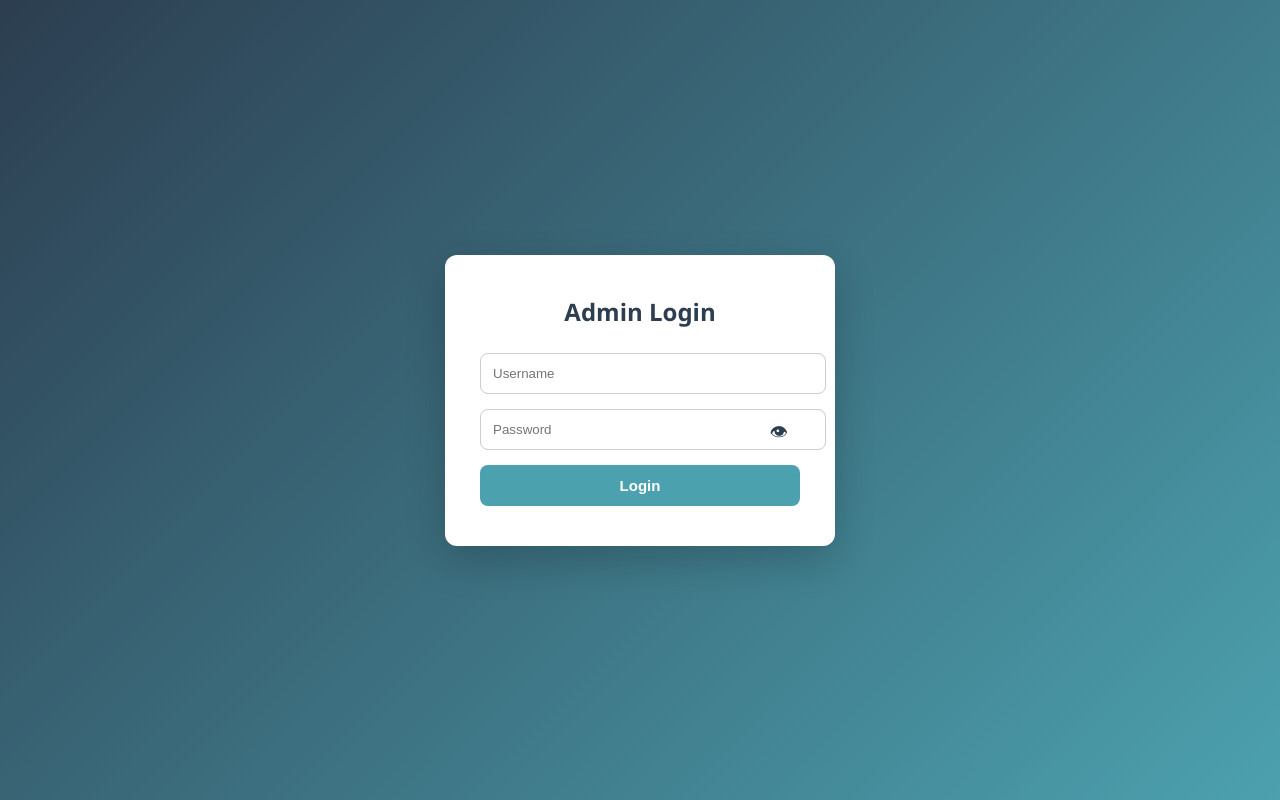
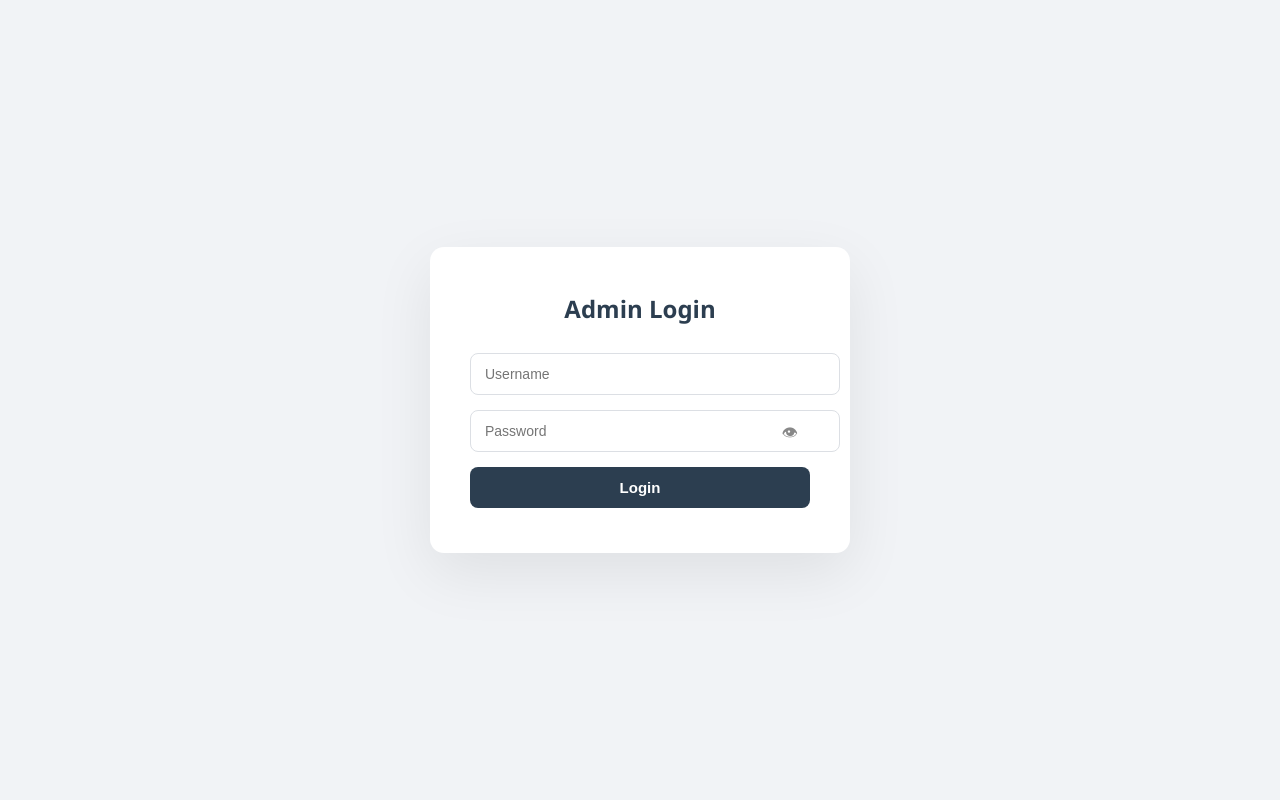
Before and after one commit to kapilgoriya3-cmyk/S-courier-system, a React (Create React App) app in the folder frontend/: page / in a window 1280 px wide. Built offline with nearby package versions, Linux system fonts and the light colour scheme.

Commit message:
chaging of ui

```diff
--- a/frontend/src/components/Navbar.js
+++ b/frontend/src/components/Navbar.js
@@ -1,16 +1,26 @@
 import { Link } from "react-router-dom";
 
 function Navbar() {
+  const handleLogout = () => {
+    localStorage.removeItem("token");
+    window.location.reload();
+  };
+
   return (
-    <div className="navbar">
-      <div className="nav-title">KAPIL ENTERPRISES</div>
+    <nav className="navbar">
+      <h2 className="logo">Courier System</h2>
 
       <div className="nav-links">
         <Link to="/">Add Entry</Link>
         <Link to="/records">Records</Link>
         <Link to="/billing">Billing</Link>
+
+        {/* LOGOUT */}
+        <button className="logout-btn" onClick={handleLogout}>
+          Logout
+        </button>
       </div>
-    </div>
+    </nav>
   );
 }
 
--- a/frontend/src/index.css
+++ b/frontend/src/index.css
@@ -9,30 +9,59 @@ body {
 
 /* ===== NAVBAR ===== */
 
+
 .navbar {
-  background: #1f2a36;
+  background: #2c3e50;
   color: white;
-  padding: 16px 28px;
+
+  padding: 14px 25px;
+
+  display: flex;
+  justify-content: space-between;
+  align-items: center;
+
+  box-shadow: 0 2px 8px rgba(0,0,0,0.15);
+}
+
+/* LOGO */
+
+.logo {
+  margin: 0;
+  font-size: 20px;
+}
+
+/* NAV LINKS */
+
+.nav-links {
   display: flex;
   align-items: center;
-  justify-content: space-between;
-  box-shadow: 0 2px 10px rgba(0,0,0,0.25);
-}
-
-.nav-title {
-  font-size: 18px;
-  font-weight: 600;
+  gap: 20px;
 }
 
 .nav-links a {
-  color: #d0d8df;
+  color: white;
   text-decoration: none;
-  margin-left: 22px;
   font-size: 15px;
 }
 
 .nav-links a:hover {
-  color: white;
+  text-decoration: underline;
+}
+
+/* LOGOUT BUTTON */
+
+.logout-btn {
+  background: transparent;
+  border: none;
+  color: #ffb3b3;  /* subtle red */
+
+  font-size: 15px;
+  cursor: pointer;
+}
+
+.logout-btn:hover {
+  color: #ff6b6b;
+  text-decoration: underline;
 }
 
 /* ===== CARD CONTAINER ===== */
@@ -200,39 +229,70 @@ select {
   overflow-y: auto;
 }
 
-/* ===== LOGIN PAGE ===== */
+/* ===== LOGIN PAGE (FULL SCREEN) ===== */
 
 .login-page {
   height: 100vh;
+  width: 100%;
   display: flex;
   justify-content: center;
   align-items: center;
-  background: linear-gradient(135deg, #2c3e50, #4ca1af);
+
+  background: #f1f3f6; /* soft professional background */
+  font-family: "Segoe UI", Arial, sans-serif;
 }
 
+/* ===== LOGIN CARD ===== */
+
 .login-card {
-  background: white;
-  padding: 40px 35px;
-  border-radius: 12px;
-  width: 320px;
-  box-shadow: 0 15px 40px rgba(0,0,0,0.2);
+  background: #ffffff;
+  padding: 45px 40px;
+  border-radius: 14px;
+  width: 340px;
+
+  box-shadow: 0 20px 60px rgba(0, 0, 0, 0.08);
+
   text-align: center;
 }
 
-.login-card h2 {
+/* ===== BRAND NAME ===== */
+
+.login-brand {
+  font-size: 20px;
+  font-weight: 600;
+  color: #2c3e50;
+  margin-bottom: 5px;
+}
+
+/* ===== TITLE ===== */
+
+.login-title {
+  font-size: 18px;
+  color: #555;
   margin-bottom: 25px;
-  color: #2c3e50;
 }
+
+/* ===== INPUT FIELDS ===== */
 
 .login-card input {
   width: 100%;
-  padding: 12px;
+  padding: 12px 14px;
   margin-bottom: 15px;
+
   border-radius: 8px;
-  border: 1px solid #ccc;
+  border: 1px solid #dcdfe4;
+
+  font-size: 14px;
+  transition: all 0.2s ease;
 }
 
-/* PASSWORD FIELD */
+.login-card input:focus {
+  outline: none;
+  border-color: #4ca1af;
+  box-shadow: 0 0 6px rgba(76, 161, 175, 0.3);
+}
+
+/* ===== PASSWORD FIELD ===== */
 
 .password-field {
   position: relative;
@@ -241,32 +301,48 @@ select {
 .eye-btn {
   position: absolute;
   right: 12px;
-  top: 10px;
+  top: 11px;
   cursor: pointer;
-  font-size: 18px;
+  font-size: 16px;
+  color: #888;
 }
 
-/* ERROR MESSAGE */
+/* ===== ERROR MESSAGE ===== */
 
 .login-error {
-  color: red;
+  color: #e74c3c;
   font-size: 13px;
-  margin-bottom: 10px;
+  margin-bottom: 12px;
 }
 
-/* BUTTON */
+/* ===== LOGIN BUTTON ===== */
 
 .login-card button {
   width: 100%;
   padding: 12px;
-  background: #4ca1af;
+
+  background: #2c3e50;
   color: white;
+
   border: none;
   border-radius: 8px;
-  font-weight: bold;
+
+  font-size: 15px;
+  font-weight: 600;
+
   cursor: pointer;
+  transition: background 0.2s;
 }
 
 .login-card button:hover {
-  background: #357f8a;
+  background: #1a252f;
 }
+
+/* ===== MOBILE ===== */
+
+@media (max-width: 480px) {
+  .login-card {
+    width: 90%;
+    padding: 35px 25px;
+  }
+}
--- a/frontend/src/pages/Login.js
+++ b/frontend/src/pages/Login.js
@@ -8,13 +8,23 @@ function Login() {
 
   const [error, setError] = useState("");
   const [showPassword, setShowPassword] = useState(false);
+  const [loading, setLoading] = useState(false);
 
   const handleChange = (e) => {
     setForm({ ...form, [e.target.name]: e.target.value });
-    setError(""); // clear error while typing
+    setError("");
   };
 
   const handleLogin = async () => {
+    // 🔴 Validate empty fields
+    if (!form.username || !form.password) {
+      setError("Please enter username and password");
+      return;
+    }
+
+    try {
+      setLoading(true);
+
       const res = await fetch(
         "https://s-courier-system.onrender.com/api/auth/login",
         {
@@ -30,7 +40,13 @@ function Login() {
         localStorage.setItem("token", data.token);
         window.location.reload();
       } else {
-      setError(data.error || "Login failed ❌");
+        setError(data.error || "Invalid username or password ❌");
+      }
+
+    } catch (err) {
+      setError("Server error. Try again later ❌");
+    } finally {
+      setLoading(false);
     }
   };
 
@@ -43,15 +59,16 @@ function Login() {
           name="username"
           placeholder="Username"
           onChange={handleChange}
+          onKeyDown={(e) => e.key === "Enter" && handleLogin()}
         />
 
-        {/* PASSWORD FIELD WITH EYE BUTTON */}
         <div className="password-field">
           <input
             name="password"
             type={showPassword ? "text" : "password"}
             placeholder="Password"
             onChange={handleChange}
+            onKeyDown={(e) => e.key === "Enter" && handleLogin()}
           />
 
           <span
@@ -62,10 +79,11 @@ function Login() {
           </span>
         </div>
 
-        {/* ERROR MESSAGE */}
         {error && <p className="login-error">{error}</p>}
 
-        <button onClick={handleLogin}>Login</button>
+        <button onClick={handleLogin} disabled={loading}>
+          {loading ? "Logging in..." : "Login"}
+        </button>
       </div>
     </div>
   );
```
Lines whose indentation alone changed are shown as unchanged.
